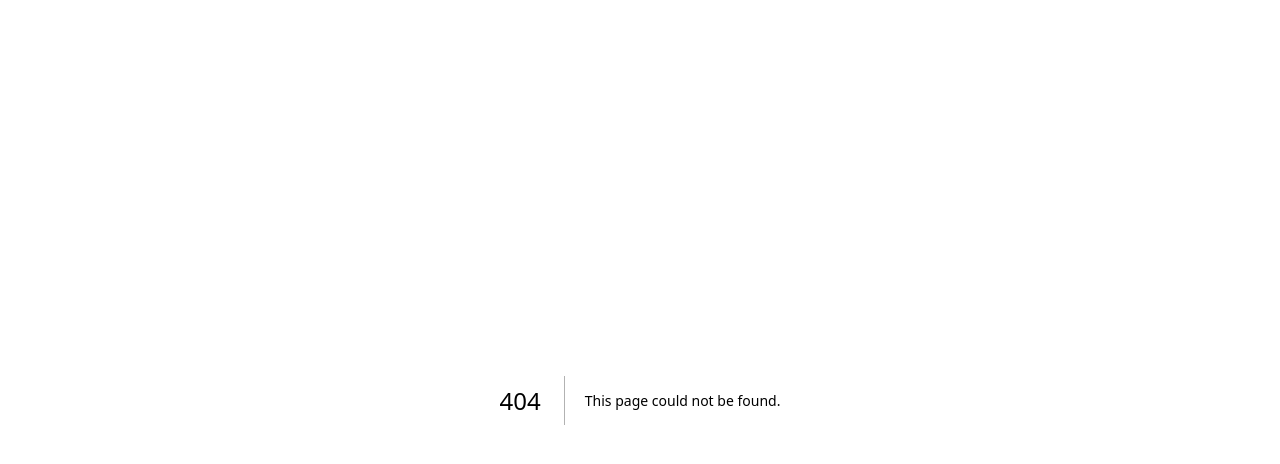
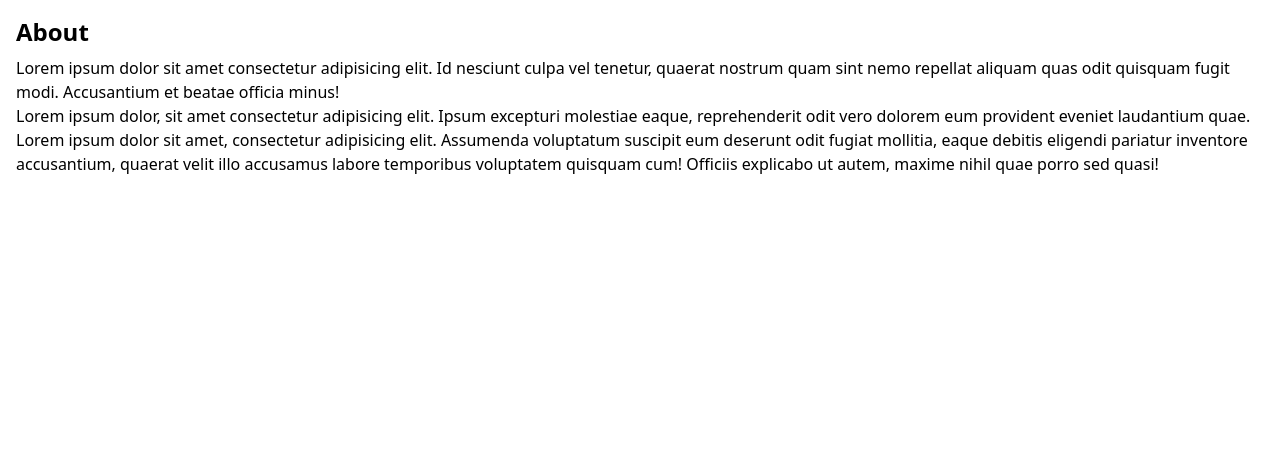
Before and after one commit to FNYukii/next-tutorial, a Next.js app: page /about in a window 1280 px wide. Before the commit this address had no page. Shown: the top 464 px of the page. Built offline with nearby package versions, Linux system fonts and the light colour scheme.

Commit message:
feat: Aboutページを作成

```diff
--- /dev/null
+++ b/src/app/about/layout.tsx
@@ -0,0 +1,16 @@
+import type { Metadata } from 'next'
+
+export const metadata: Metadata = {
+	title: "About - My Next App",
+	description: 'Generated by create next app',
+}
+
+export default function RootLayout({
+	children,
+}: {
+	children: React.ReactNode
+}) {
+	return (
+		<div>{children}</div>
+	)
+}
--- /dev/null
+++ b/src/app/about/page.tsx
@@ -0,0 +1,13 @@
+export default function Page() {
+
+  return (
+
+    <main className="p-4">
+
+      <h1 className="text-2xl font-bold">About</h1>
+			<p className="mt-2">Lorem ipsum dolor sit amet consectetur adipisicing elit. Id nesciunt culpa vel tenetur, quaerat nostrum quam sint nemo repellat aliquam quas odit quisquam fugit modi. Accusantium et beatae officia minus!</p>
+			<p>Lorem ipsum dolor, sit amet consectetur adipisicing elit. Ipsum excepturi molestiae eaque, reprehenderit odit vero dolorem eum provident eveniet laudantium quae.</p>
+			<p>Lorem ipsum dolor sit amet, consectetur adipisicing elit. Assumenda voluptatum suscipit eum deserunt odit fugiat mollitia, eaque debitis eligendi pariatur inventore accusantium, quaerat velit illo accusamus labore temporibus voluptatem quisquam cum! Officiis explicabo ut autem, maxime nihil quae porro sed quasi!</p>
+    </main>
+  )
+}
```
